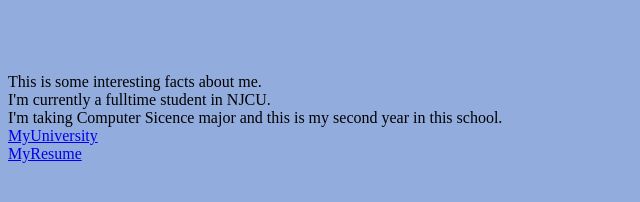
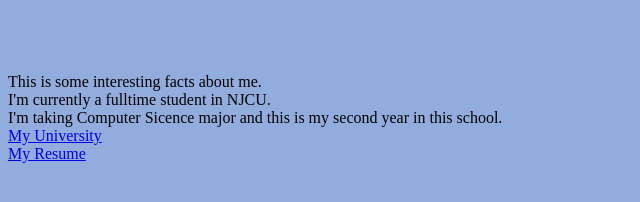
Before and after one commit to Kl195/123, a plain HTML site: page index.html in a window 1280 px wide. Shown: the full height of the page, 0-640 px from the left. Drawn offline with Linux system fonts and the light colour scheme.

Commit message:
Update index.html

```diff
--- a/index.html
+++ b/index.html
@@ -7,7 +7,7 @@ This is some interesting facts about me.<br>
 I'm currently a fulltime student in NJCU.<br>
 I'm taking Computer Sicence major and this is my second year in this school.<br>
 
-<a href="myUniversity.html">MyUniversity</a><br>
-<a href="MyResume.html">MyResume</a>
+<a href="myUniversity.html">My University</a><br>
+<a href="MyResume.html">My Resume</a>
 </BODY>
 </HTML>
```
